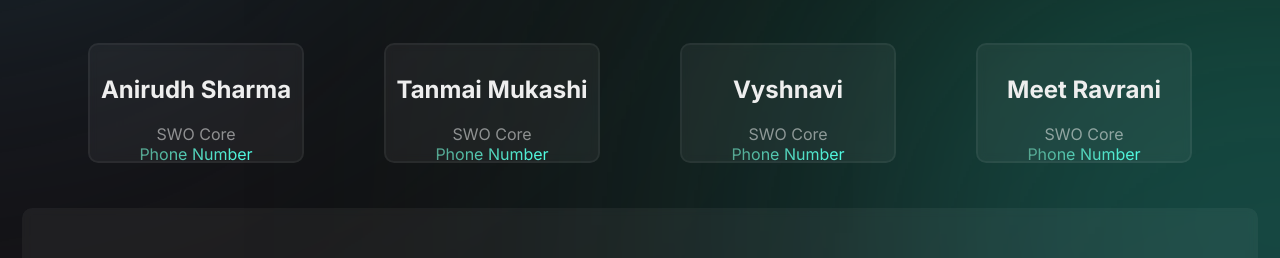
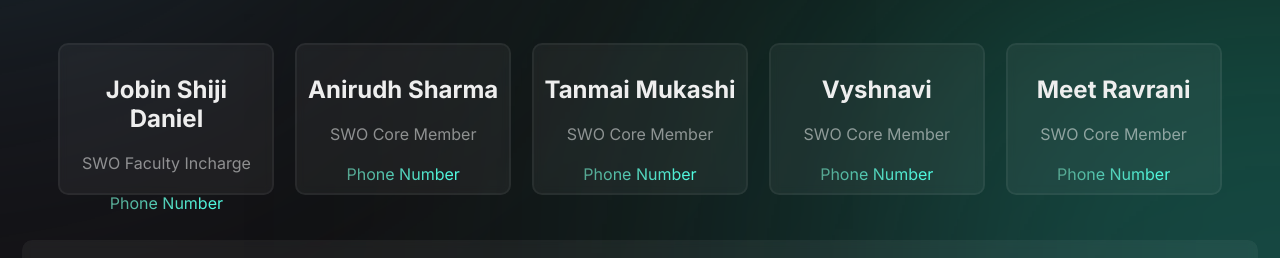
Before and after one commit to yuvraajnarula/magnovite, a SvelteKit app: page /contact in a window 1280 px wide. Shown: the part 356-614 px from the top of the page. Built offline with nearby package versions, Linux system fonts and the light colour scheme.

Commit message:
contact page

```diff
--- a/src/routes/contact/+page.svelte
+++ b/src/routes/contact/+page.svelte
@@ -6,16 +6,30 @@
   import Footer from "../../component/Footer.svelte";
   let contact = [
     {
+        "name" : "Jobin Shiji Daniel",
+        "role" : "Faculty Incharge",
+        "no" : 6282177450
+    },
+  {
         "name": "Anirudh Sharma",
+        "role" : "Core Member",
+        "no" : 9315482466
+
     },
     {
         "name": "Tanmai Mukashi",
+        "role" : "Core Member",
+        "no" : 7019997296
     },
     {
         "name": "Vyshnavi",
+        "role" : "Core Member",
+        "no" : 8777366862
     },
     {
-        "name" : "Meet Ravrani"
+        "name" : "Meet Ravrani",
+        "role" : "Core Member",
+        "no" : 8105462515
     }
   ]
 </script>
@@ -52,9 +66,9 @@
                     {contact.name}
                 </h2>
                 <span>
-                    SWO Core
-                </span> <br>
-                <a href="tel:+">
+                    SWO {contact.role}
+                </span> <br><br>
+                <a href="tel:+{contact.no}">
                     <span>
                         Phone Number
                     </span>
@@ -83,7 +97,7 @@
         border: 2px solid rgba(255,255,255,0.05);
         border-radius: 10px;
         padding: 10px;
-        height: 7.5vw;
+        height: 10vw;
         width: 15vw;
         text-align: center;
     }
@@ -107,6 +121,7 @@
         }
         .contact-card{
             width: 75vw !important;
+            padding-bottom: 2.5vw;
             height: fit-content !important;
             margin-bottom: 10vw;
         }
```
Also changed, not shown: 1 other file (tests, documents, lock files or other folders).
